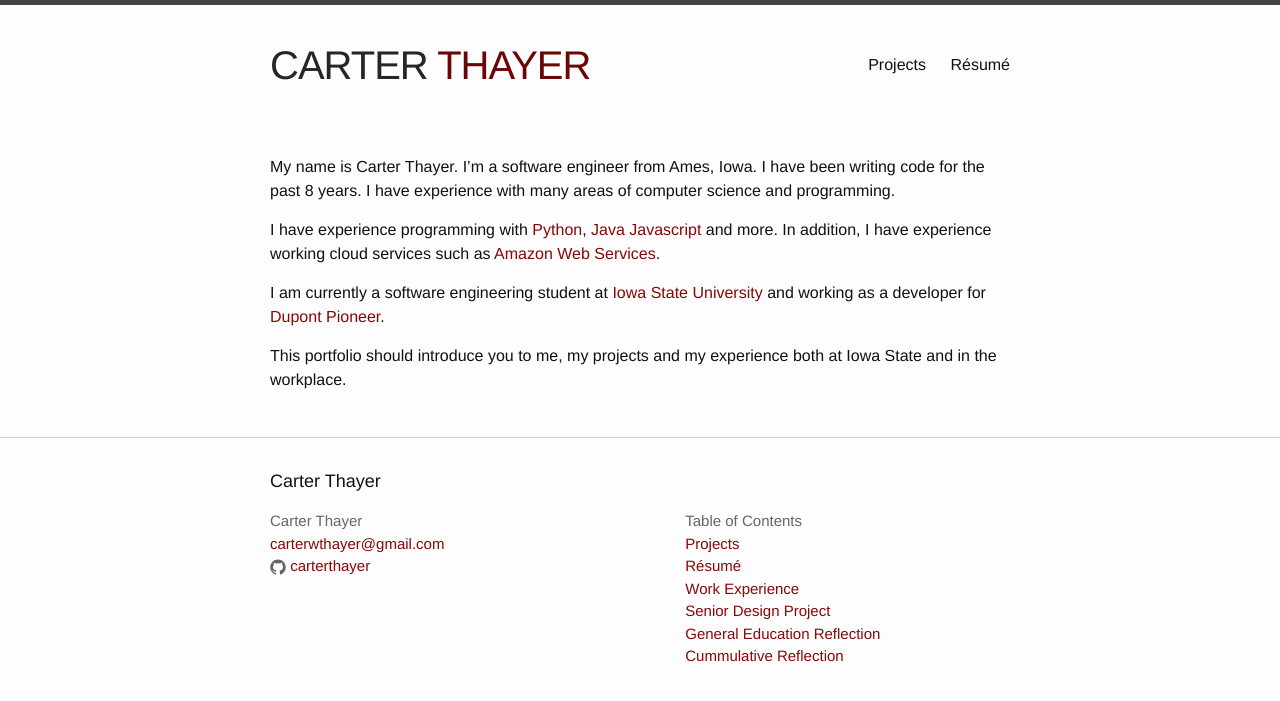
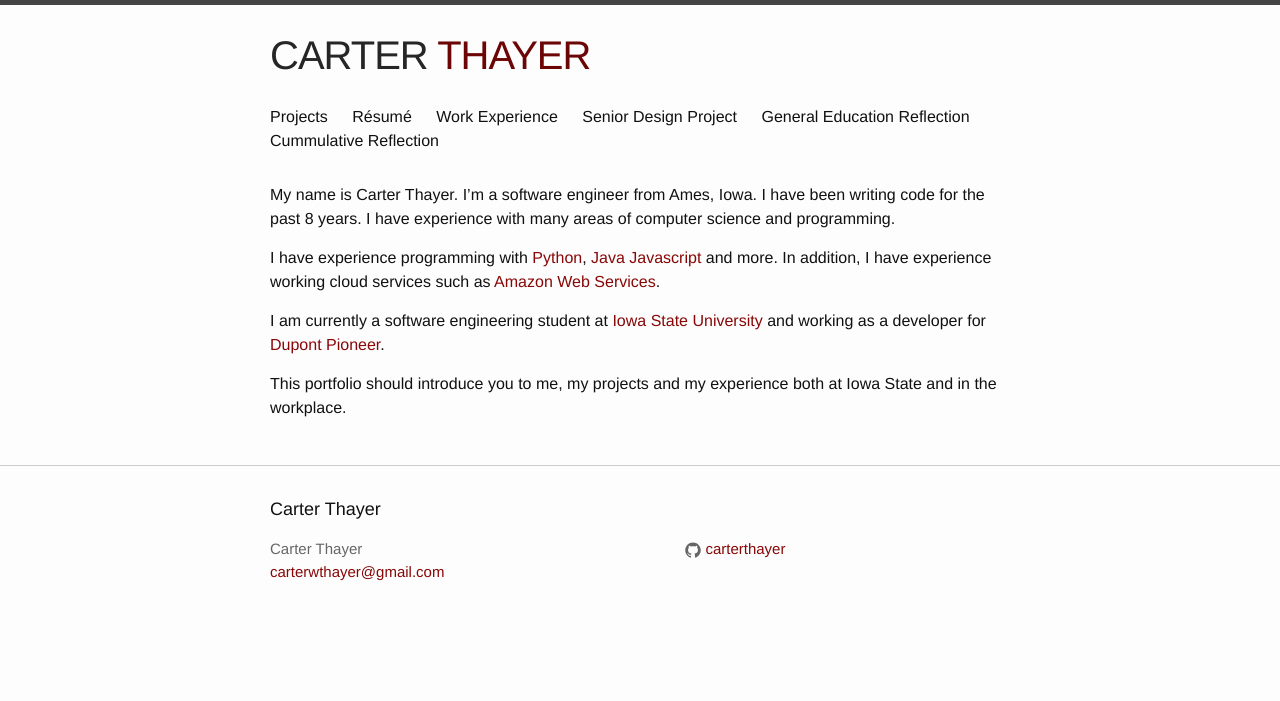
Before and after one commit to carterthayer/carterthayer.github.io, a Jekyll site: the page built from index.md, in a window 1280 px wide. Shown: the top 701 px of the page. Built offline with Jekyll 4.4.1, drawn with Linux system fonts in a browser that asks for light colours.

Commit message:
Move table of contents to nav bar

```diff
--- a/_includes/footer.html
+++ b/_includes/footer.html
@@ -1,4 +1,6 @@
-<footer class="site-footer"> <div class="wrapper">
+<footer class="site-footer">
+
+  <div class="wrapper">
 
     <h2 class="footer-heading">{{ site.title }}</h2>
 
@@ -7,6 +9,12 @@
         <ul class="contact-list">
           <li>{{ site.title }}</li>
           <li><a href="mailto:{{ site.email }}">{{ site.email }}</a></li>
+        </ul>
+      </div>
+
+      <div class="footer-col footer-col-2"></div>
+      <div class="footer-col footer-col-3">
+        <ul class="social-media-list">
           {% if site.github_username %}
           <li>
             {% include icon-github.html username=site.github_username %}
@@ -21,26 +29,6 @@
         </ul>
       </div>
 
-      <div class="footer-col footer-col-2"></div>
-      <div class="footer-col footer-col-3">
-          Table of Contents
-        <ul class="post-footer-list">
-            {% for my_page in site.pages %}
-              {% if my_page.title %}
-              <li>
-                <a href="{{ my_page.url }}">{{ my_page.title }}</a>
-              </li>
-                {% endif %}
-            {% endfor %}
-            {% for post in site.posts %}
-                <li>
-                    <a href="{{ post.url }}">{{post.title}}</a>
-                </li>
-            {% endfor %}
-
-        </ul>
-      </div>
-
       <!--<div class="footer-col footer-col-3">
         <p>{{ site.description }}</p>
         </div>-->
--- a/_includes/header.html
+++ b/_includes/header.html
@@ -3,7 +3,9 @@
   <div class="wrapper">
 
       <a class="site-title" href="{{ site.baseurl }}/">{{ site.first_name }} <span class='last-name'>{{ site.last_name }}</span></a>
+  </div>
 
+  <div class="wrapper">
     <nav class="site-nav">
       <a href="#" class="menu-icon">
         <svg viewBox="0 0 18 15">
@@ -19,9 +21,13 @@
           <a class="page-link" href="{{ my_page.url | prepend: site.baseurl }}">{{ my_page.title }}</a>
           {% endif %}
         {% endfor %}
+        {% for post in site.posts %}
+          {% if post.title %}
+          <a class="page-link" href="{{ post.url | prepend: site.baseurl }}">{{post.title}}</a>
+          {% endif %}
+        {% endfor %}
       </div>
     </nav>
 
   </div>
-
 </header>
--- a/_sass/_layout.scss
+++ b/_sass/_layout.scss
@@ -2,7 +2,7 @@
  * Site header
  */
 
-$header-height: 120px;
+$header-height: 100px;
 .site-header {
     border-top: 5px solid #444444;//$grey-color-dark;
     //border-bottom: 1px solid $grey-color-light;
@@ -36,8 +36,8 @@
 }
 
 .site-nav {
-    float: right;
-    line-height: $header-height;
+    float: left;
+    //line-height: $header-height;
 
     .menu-icon {
         display: none;
@@ -50,6 +50,9 @@
         // Gaps between nav items, but not on the last one
         &:not(:last-child) {
             margin-right: 20px;
+        }
+        &:hover {
+            color: $brand-color;
         }
     }
 
```
